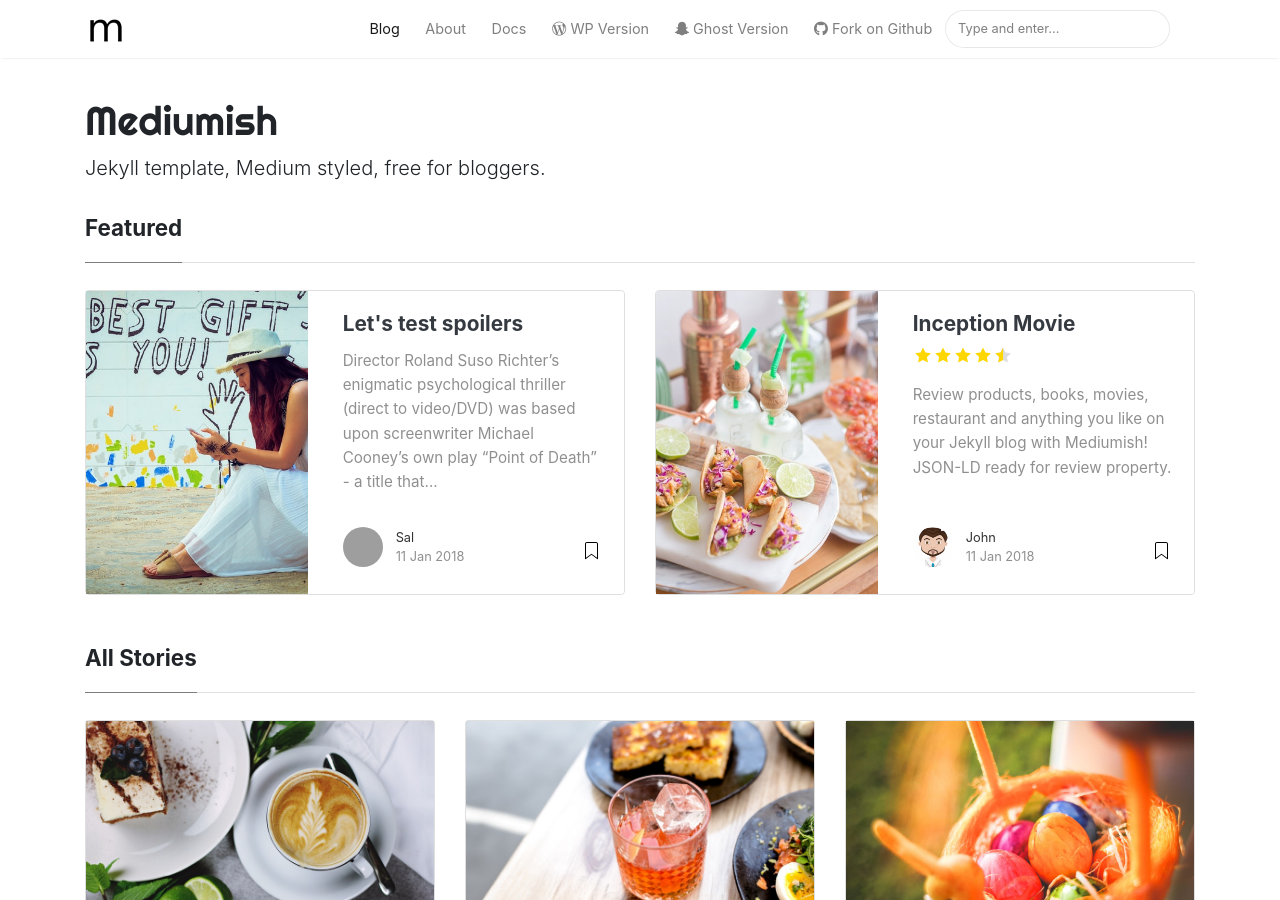
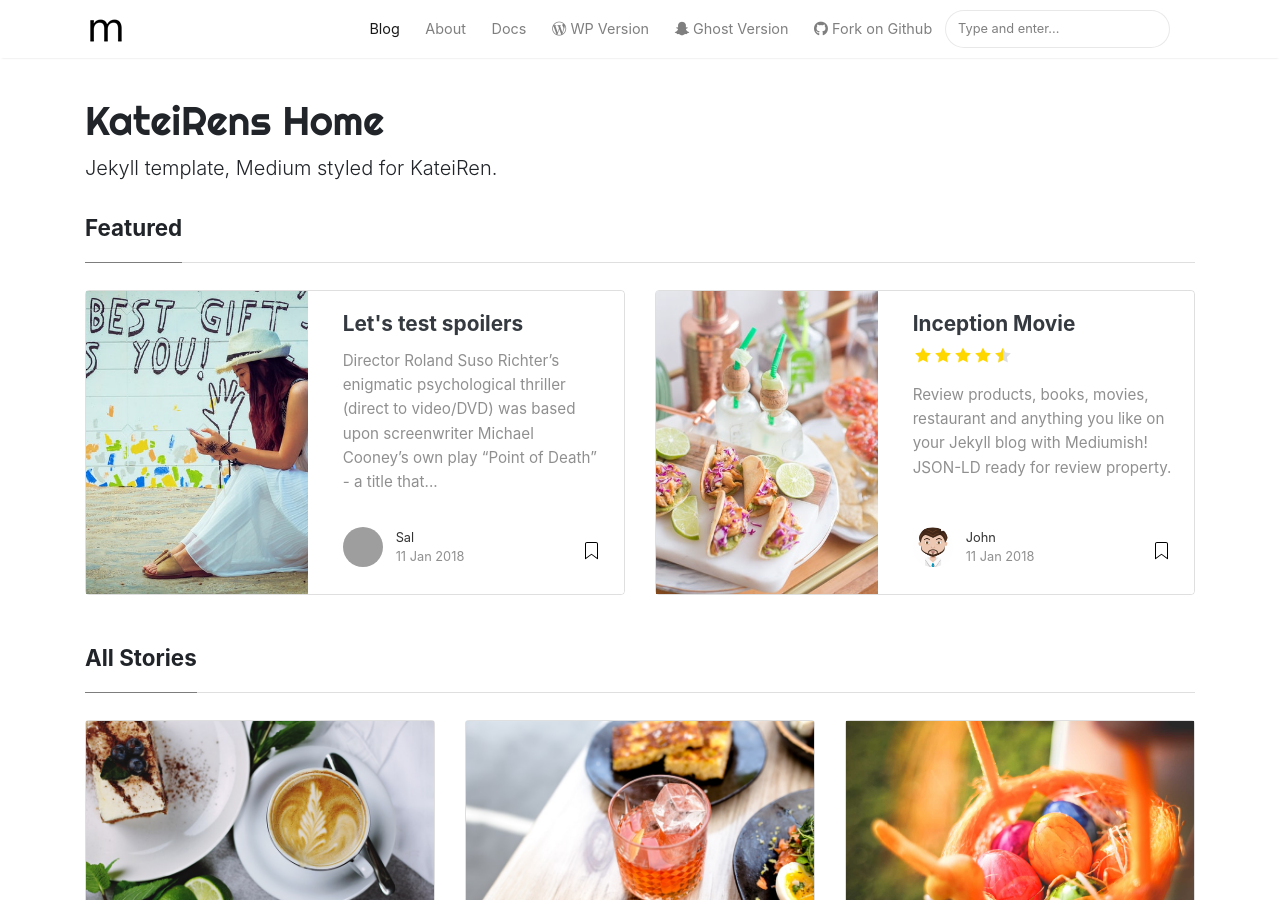
Before and after one commit to KateiRen/kateiren.github.io, a Jekyll site: the page built from index.html, in a window 1280 px wide and 900 px high. Built offline with Jekyll 4.4.1, drawn with Linux system fonts in a browser that asks for light colours; nearby versions of some CDN libraries; the list of posts is cut into pages by our own code; some of the changed text lies outside the part shown; grey boxes are pictures that could not be loaded.

Commit message:
Update _config.yml

```diff
--- a/_config.yml
+++ b/_config.yml
@@ -1,7 +1,7 @@
 # Site
-name: "Mediumish"
-title: "Mediumish"
-description: "Jekyll template, Medium styled, free for bloggers."
+name: "KateiRens Home"
+title: "KateiRens Home"
+description: "Jekyll template, Medium styled for KateiRen."
 logo: 'assets/images/logo.png'
 favicon: 'assets/images/logo.png'
 baseurl: /mediumish-theme-jekyll
```
